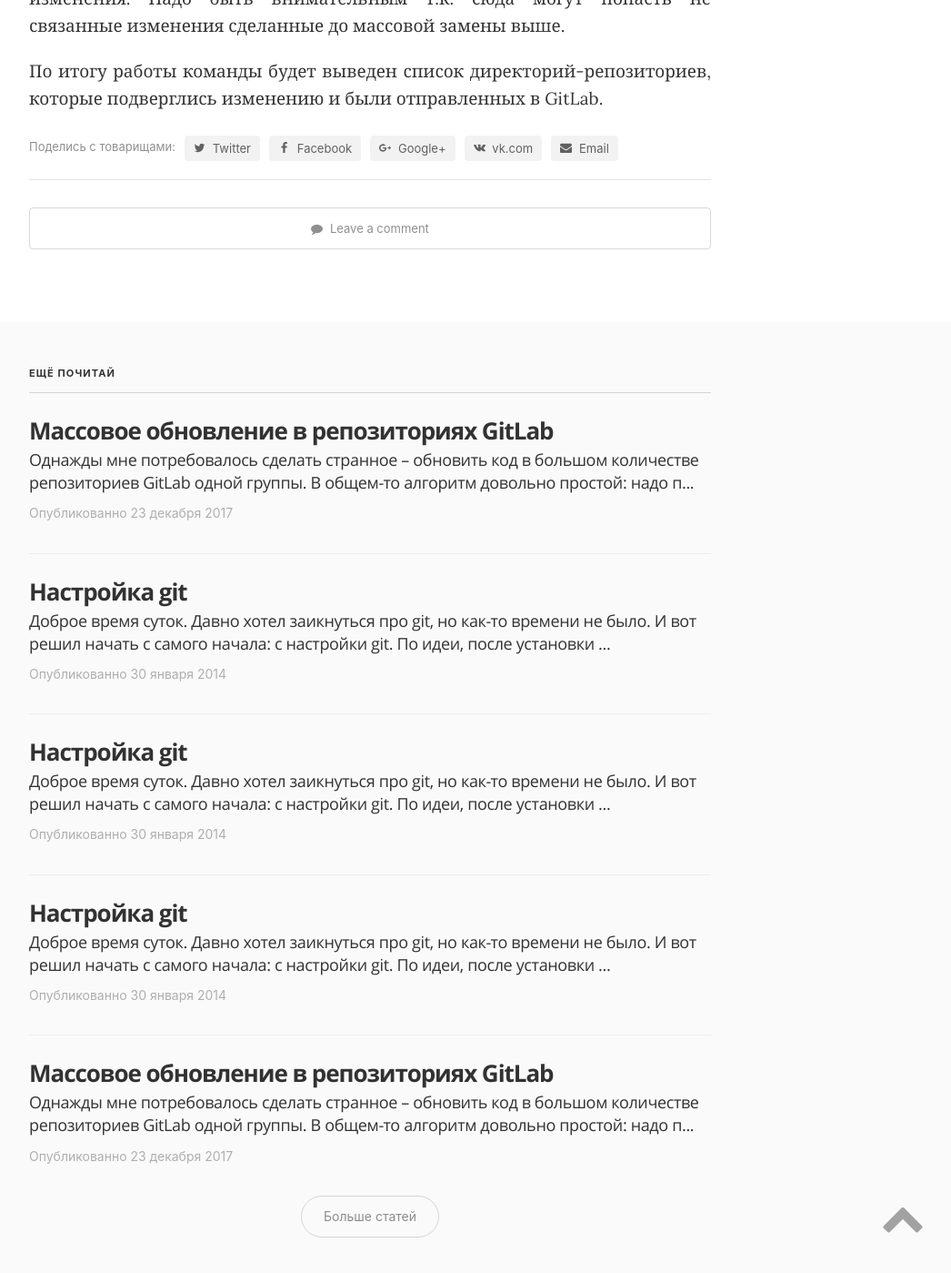
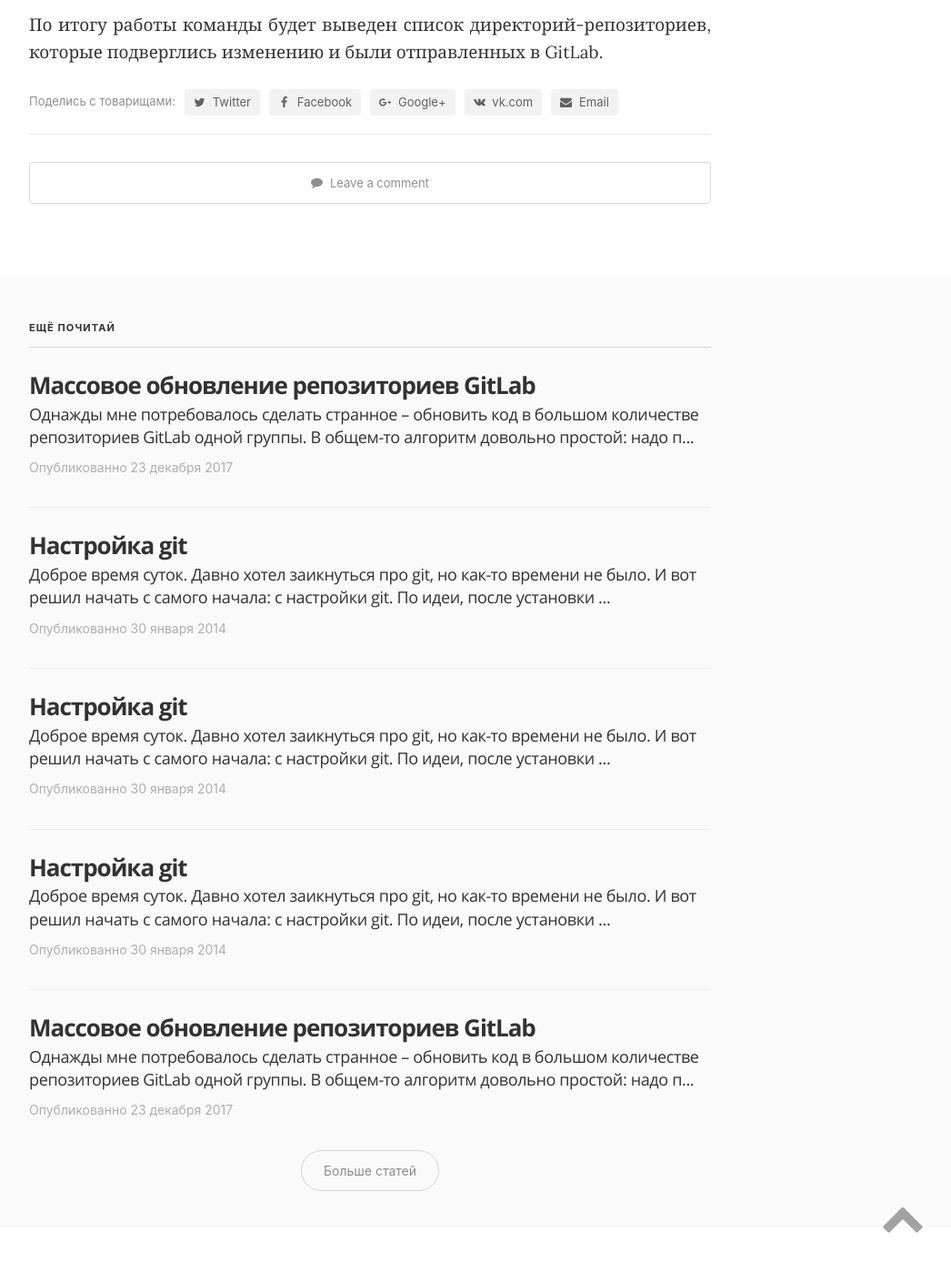
Before and after one commit to slowprog/slowprog.github.io, a Jekyll site: the page built from _posts/2017-12-23-multi_replace_gitlab.md, in a window 1280 px wide and 1400 px high, scrolled down 2815 px. Shown: the whole window at 91% size, without its empty margins (233-1279 px from the left). Built offline with Jekyll 4.4.1, drawn with Linux system fonts in a browser that asks for light colours; comment, search, counter and statistics services are not loaded; after the commit the page ends 4164 px from its top, so only the background shows below that; some of the changed text lies outside the part shown.

Commit message:
Fix post

````diff
--- a/_posts/2017-12-23-multi_replace.md
+++ b/_posts/2017-12-23-multi_replace_gitlab.md
@@ -1,6 +1,6 @@
 ---
 layout: post
-title: Массовое обновление в репозиториях GitLab
+title: Массовое обновление репозиториев GitLab
 date: '2017-12-23 17:00:00 +0300'
 categories: Мастерская
 tags: [gitlab, bash, tools]
@@ -48,10 +48,10 @@
 
 В этом скрипте нужно подставить следующие данные:
 
-* **[path-to-projects-folder]** – путь до директории, где будут находиться проекты (или часть уже там лежит).
-* **[gitlab-domain]** – домен вашего GitLab.
-* **[gitlab-group]** – название группы откуда будут браться проекты.
-* **[gitlab-token]** – токен для работы с API GitLab из своего аккаунта.
+* *[path-to-projects-folder]* – путь до директории, где будут находиться проекты (или часть уже там лежит).
+* *[gitlab-domain]* – домен вашего GitLab.
+* *[gitlab-group]* – название группы откуда будут браться проекты.
+* *[gitlab-token]* – токен для работы с API GitLab из своего аккаунта.
 
 ## 2. Автозамена
 
@@ -59,20 +59,20 @@
 
 1. Установить на машину тулзу [ag](https://github.com/ggreer/the_silver_searcher). Вообще, тулза довольно полезная и в хозяйстве её иметь неплохо, с помощью неё можно быстро искать в файлах с кодом, очень быстро, по большому количеству файлов.
 
-2. Создать скрипт _replace.sh_ в директории с проектами со следующим содержимым:
+2. Создать скрипт *replace.sh* в директории с проектами со следующим содержимым:
 
-  ```bash
-  # ag <https://github.com/ggreer/the_silver_searcher>
-  # usage: replace.sh [search] [replace]
-  # caveats: will choke if either arguments contain a forward slash
-  # notes: will back up changed files to *.bak files
+    ```bash
+    # ag <https://github.com/ggreer/the_silver_searcher>
+    # usage: replace.sh [search] [replace]
+    # caveats: will choke if either arguments contain a forward slash
+    # notes: will back up changed files to *.bak files
 
-  ag -l $1 -G $3 | xargs perl -pi -e "s/$1/$2/g"
+    ag -l $1 -G $3 | xargs perl -pi -e "s/$1/$2/g"
 
-  # or if you prefer sed's regex syntax:
+    # or if you prefer sed's regex syntax:
 
-  # ag -l $1 -G $3 | xargs sed -e "s/$1/$2/g"
-  ```
+    # ag -l $1 -G $3 | xargs sed -e "s/$1/$2/g"
+    ```
 
 3. C помощью команды `./replace.sh [some_string] [another_string]`, можно подменять одно на другое. Если необходимо использовать в подмене sed'овый регекс, то в скрипте нужно закомментировать единственную активную строку и раскомментировать последнюю, которая применяет sed, но он работает немного медленнее конечно.
 
@@ -81,9 +81,9 @@
 После изменений необходимо закоммитить всё и отправить в GitLab. Тут всё просто, но не без извращений. Следующую команду надо исполнить из директории с проектами:
 
 ```bash
-for d in ./*/ ; do (cd "$d" && $(git commit -am '[commit-message]' 1>/dev/null) && if [[ "$(git push 2>&1)" != "Everything up-to-date" ]]; then printf "${${d%/}##*/},"; fi); done
+$ for d in ./*/ ; do (cd "$d" && $(git commit -am '[commit-message]' 1>/dev/null) && if [[ "$(git push 2>&1)" != "Everything up-to-date" ]]; then printf "${${d%/}##*/},"; fi); done
 ```
 
-Соответственно, вместо **[commit-message]** необходимо указать сообщение коммита, которое будет у всех проектов, у которых были сделаны изменения. Надо быть внимательным т.к. сюда могут попасть не связанные изменения сделанные до массовой замены выше.
+Соответственно, вместо *[commit-message]* необходимо указать сообщение коммита, которое будет у всех проектов, у которых были сделаны изменения. Надо быть внимательным т.к. сюда могут попасть не связанные изменения сделанные до массовой замены выше.
 
 По итогу работы команды будет выведен список директорий-репозиториев, которые подверглись изменению и были отправленных в GitLab.
````
